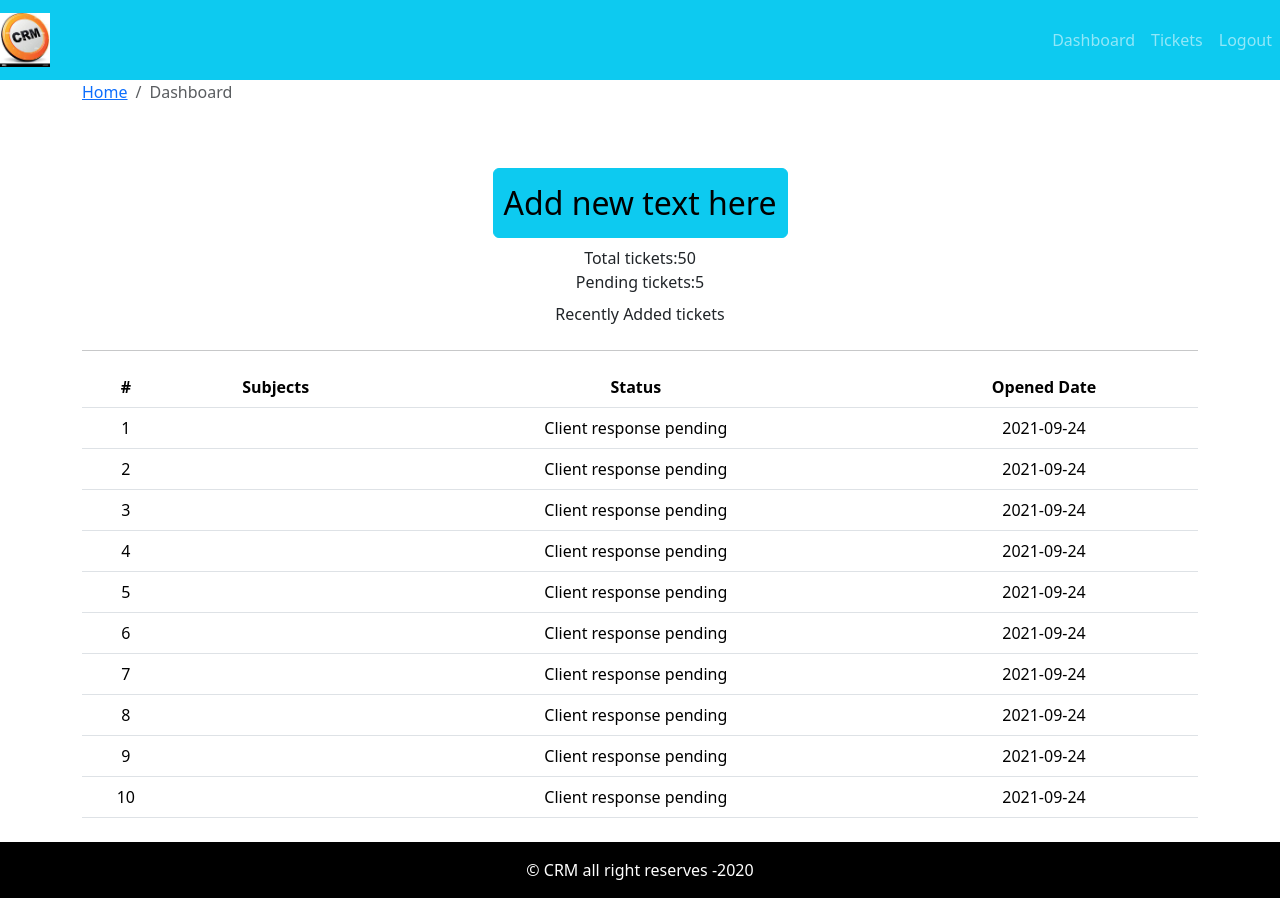
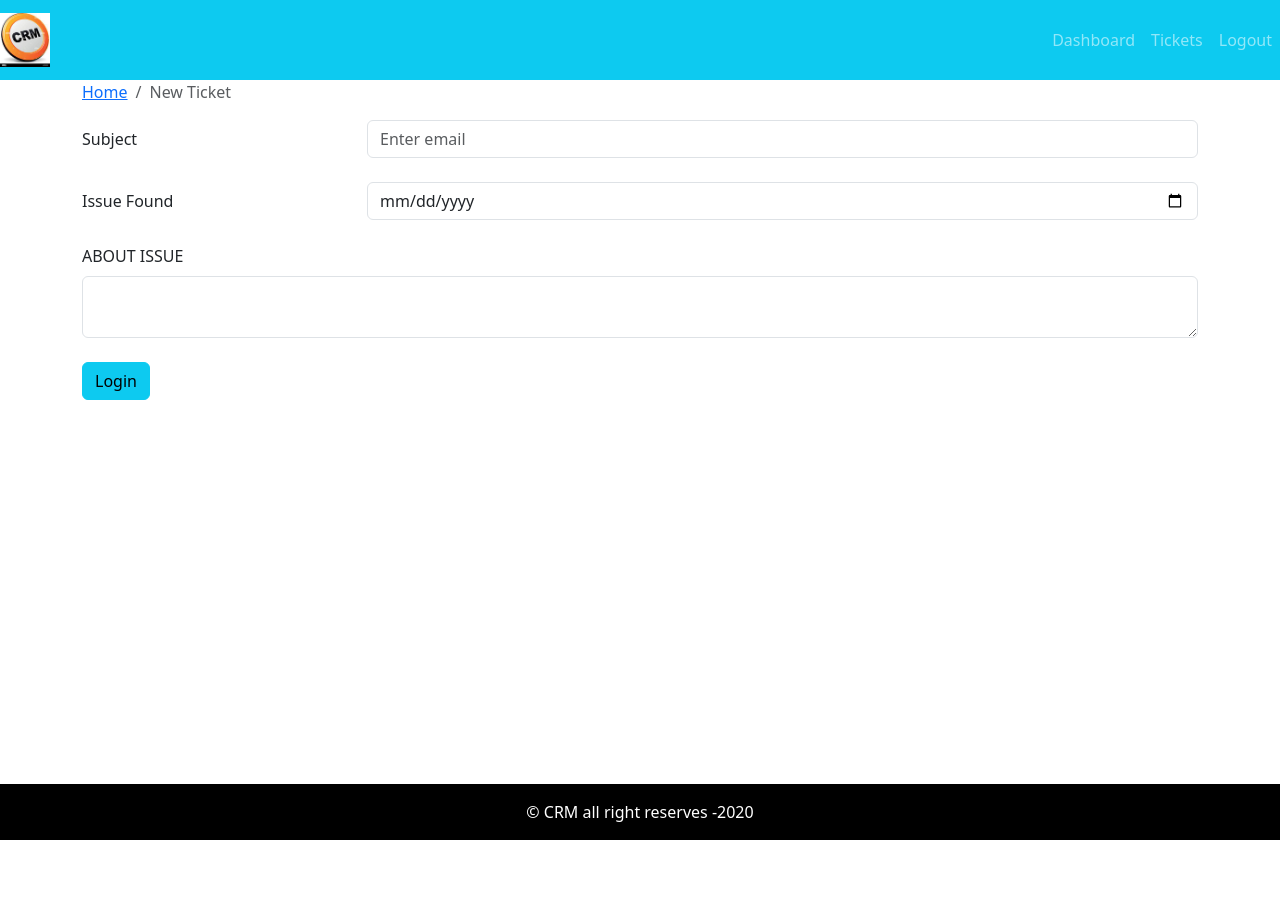
Before and after one commit to tiwraj441/crm_ticket, a React (Create React App) app: page / in a window 1280 px wide. After the commit the page ends 840 px from the top, so only its background shows below. Built offline with nearby package versions, Linux system fonts and the light colour scheme.

Commit message:
breadcrumb, addticket

```diff
--- a/src/App.js
+++ b/src/App.js
@@ -2,7 +2,8 @@ import React from "react";
 
 import './App.css';
 import { DefaultLayout } from "./layout/DefaultLayout";
-import { Dashboard } from "./page/dashboard/Dashboard.page";
+//import { Dashboard } from "./page/dashboard/Dashboard.page";
+import { AddTicket } from "./page/new_ticket/AddTicket.page";
 
 function App() {
   return (
@@ -11,9 +12,9 @@ function App() {
      <DefaultLayout>
 
 
-      <Dashboard/>
+      {/* <Dashboard/> */}
 
-
+        <AddTicket />
 
 
      </DefaultLayout>
--- /dev/null
+++ b/src/components/add-ticket-form/AddTicketForm.comp.js
@@ -0,0 +1,61 @@
+import React from "react";
+import {Form,Button,Row,Col} from 'react-bootstrap';
+
+export const AddTicketForm =({handleOnSubmit,handleOnChange}) =>{
+    return(
+        <div class="jumbotron ">
+          <Form autoComplete="off" onSubmit={handleOnSubmit}>
+                  <Form.Group as={Row}>
+
+                    <Form.Label column sm={3}>Subject</Form.Label>
+                    <Col sm={9}>
+                    <Form.Control
+                    // type="subject"
+                    name="subject"
+                    // value={email}
+                    onChange={handleOnChange}
+                    placeholder="Enter email"
+                     required
+                    /></Col>
+                  </Form.Group>
+                  <br/>
+                  <Form.Group as={Row}>
+                    <Form.Label column sm={3}>Issue Found</Form.Label>
+                   <Col sm={9}>
+                   <Form.Control
+                    type="date"
+                    name="issueDate"
+                    // value={pass}
+                     onChange={handleOnChange}
+                    // placeholder="Enter password"
+                    required
+                    />
+
+                   </Col>
+
+                  </Form.Group>
+                  <br/>
+
+                  <Form.Group>
+                    <Form.Label>ABOUT ISSUE</Form.Label>
+                    <Form.Control
+                    as="textarea"
+                    type="details"
+                    name="issueDate"
+                    row="5"
+                    // value={pass}
+                     onChange={handleOnChange}
+                    // placeholder="Enter password"
+                    required
+                    />
+                  </Form.Group>
+                  <br/>
+
+
+                  <Button type="submit" class="btn btn-primary w-100" variant="info" >Login</Button>
+
+                </Form>
+        </div>
+    );
+
+};
--- a/src/index.js
+++ b/src/index.js
@@ -10,5 +10,5 @@ root.render(
   <React.StrictMode>
     <App />
   </React.StrictMode>,
-  document.getElementById('root')
+  // document.getElementById('root')
 );
--- /dev/null
+++ b/src/page/new_ticket/AddTicket.page.js
@@ -0,0 +1,26 @@
+import React from 'react';
+import { Container,Row,Col } from 'react-bootstrap';
+import { PageBreadcrumb } from '../../components/breadcrumb/Breadcrumb.comp';
+import { AddTicketForm } from '../../components/add-ticket-form/AddTicketForm.comp';
+export const AddTicket =() =>{
+    return(
+
+         <Container>
+            <Row>
+                <Col>
+                         <PageBreadcrumb page="New Ticket"/>
+                </Col>
+            </Row>
+            <Row>
+                <Col>
+                   <AddTicketForm/>
+                </Col>
+            </Row>
+         </Container>
+
+
+
+
+
+    );
+};
```
